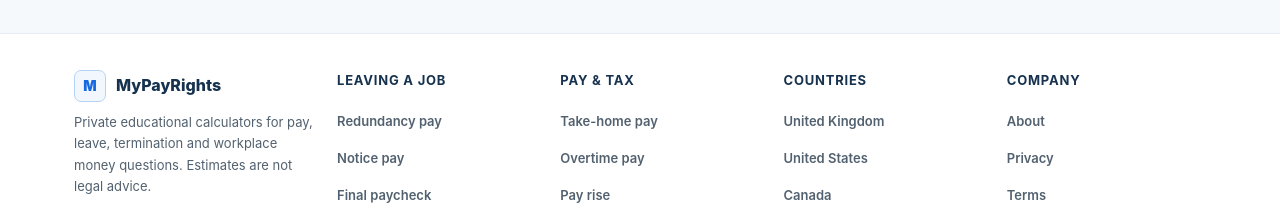
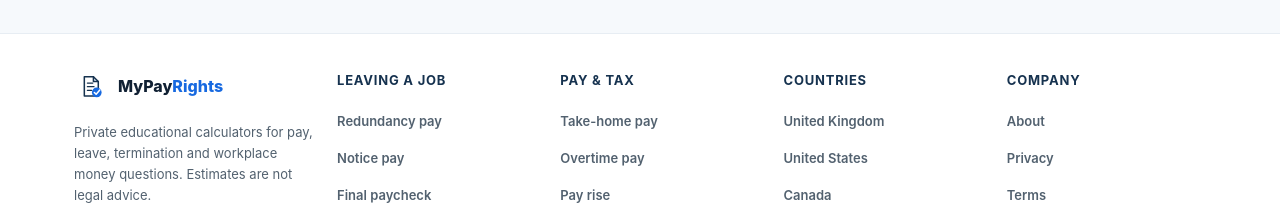
Before and after one commit to jaspalzzz/everyDayTools, a Next.js app: page / in a window 1280 px wide. Shown: the part 2586-2791 px from the top of the page. Built offline with nearby package versions, Linux system fonts and the light colour scheme; no server answers.

Commit message:
Fix footer logo: replace template M mark with original SVG logo, MyPay black / Rights blue

```diff
--- a/components/SiteFooter.tsx
+++ b/components/SiteFooter.tsx
@@ -9,14 +9,21 @@ export function SiteFooter() {
       >
         {/* Brand column */}
         <div>
-          <Link href="/" className="inline-flex items-center gap-2.5 font-extrabold" style={{ color: "#16324f" }}>
-            <span
-              className="flex h-8 w-8 items-center justify-center rounded-[7px] text-sm font-black"
-              style={{ border: "1px solid #b7d3f4", background: "#f2f7fd", color: "#1769e0" }}
-            >
-              M
+          <Link href="/" className="inline-flex items-center" style={{ gap: 10 }}>
+            <svg xmlns="http://www.w3.org/2000/svg" width="34" height="34" viewBox="0 0 84 84" aria-hidden="true">
+              <g transform="translate(6 6) scale(.75)">
+                <path d="M26 14h30l16 16v48H26z" fill="#FFFFFF"/>
+                <path d="M56 14v16h16" fill="#EAF3FF"/>
+                <path d="M26 14h30l16 16v48H26z" fill="none" stroke="#16324F" strokeWidth="5" strokeLinejoin="round"/>
+                <path d="M56 14v16h16" fill="none" stroke="#16324F" strokeWidth="5" strokeLinecap="round" strokeLinejoin="round"/>
+                <path d="M36 35h18M36 47h22M36 59h14" fill="none" stroke="#16324F" strokeWidth="4" strokeLinecap="round"/>
+                <circle cx="67" cy="66" r="16" fill="#1769E0"/>
+                <path d="M59 66l6 6 12-14" fill="none" stroke="#FFFFFF" strokeWidth="5" strokeLinecap="round" strokeLinejoin="round"/>
+              </g>
+            </svg>
+            <span style={{ fontWeight: 800, fontSize: 16 }}>
+              <span style={{ color: "#102033" }}>MyPay</span><span style={{ color: "#1769e0" }}>Rights</span>
             </span>
-            MyPayRights
           </Link>
           <p className="mt-2.5 max-w-[330px] text-[13px] leading-relaxed" style={{ color: "#52616f" }}>
             Private educational calculators for pay, leave, termination and workplace money questions. Estimates are not legal advice.
```
